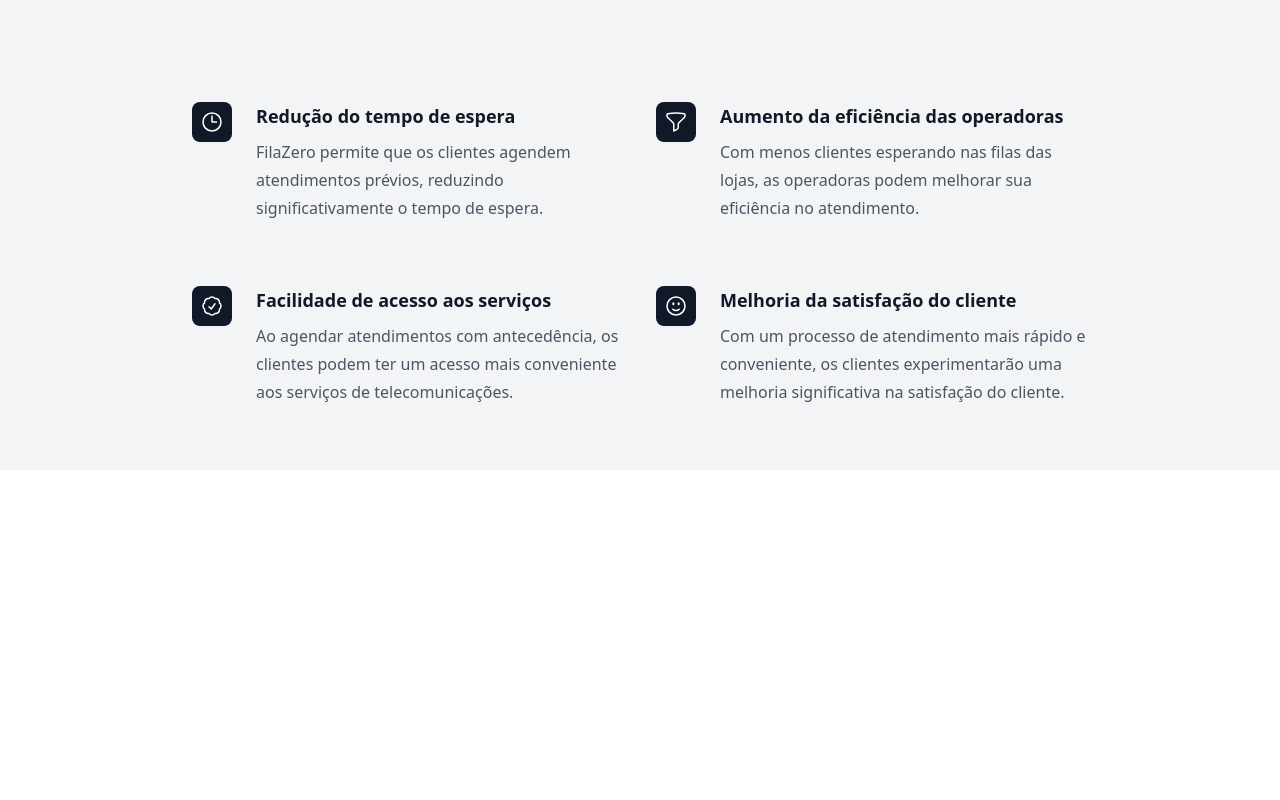
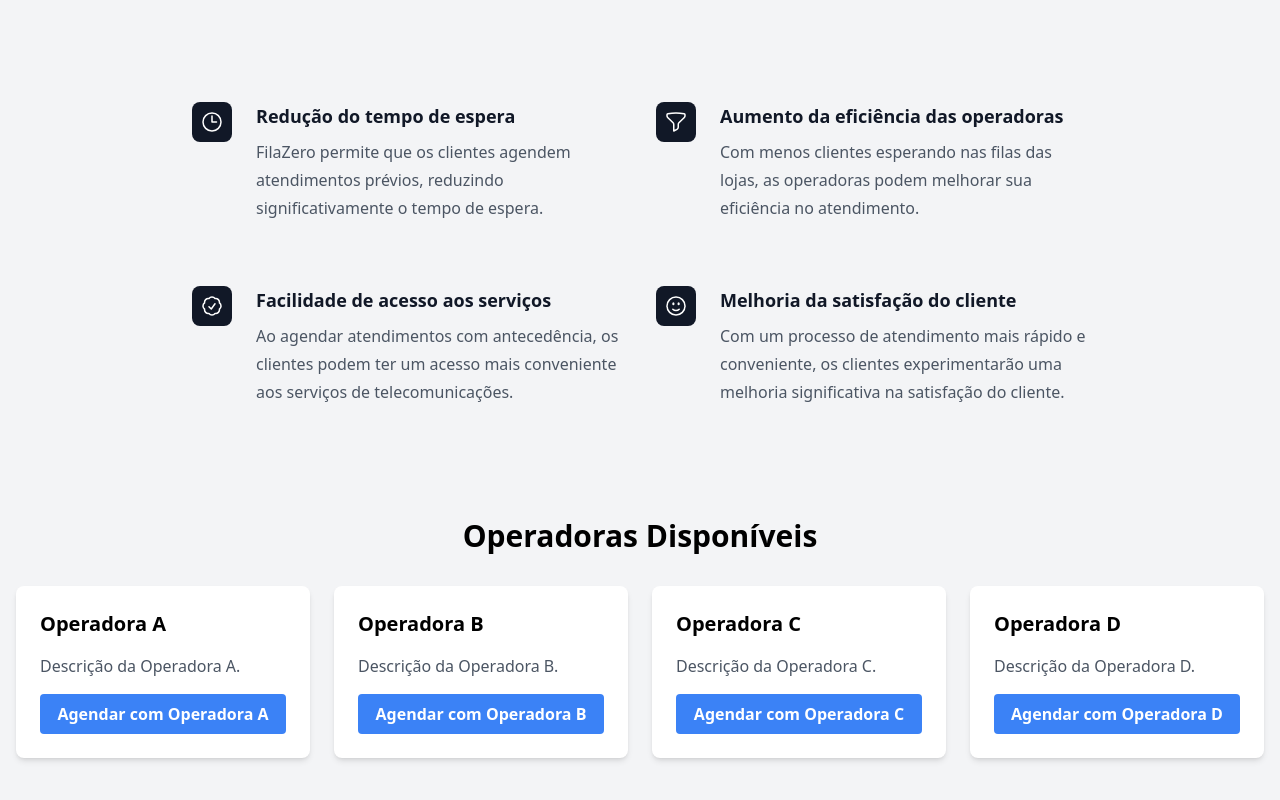
Before and after one commit to leehendrick/fila-zero, a Nuxt app in the folder nuxt-app/: page / in a window 1280 px wide. Shown: the part 710-1510 px from the top of the page. Before the commit the page ends 1180 px from the top, so only its background shows below. Built offline with nearby package versions, Linux system fonts and the light colour scheme.

Commit message:
Add operadoras section

```diff
--- a/nuxt-app/pages/index.vue
+++ b/nuxt-app/pages/index.vue
@@ -345,4 +345,57 @@
       </div>
     </div>
   </section>
+  <section class="py-12 bg-gray-100">
+    <div class="container mx-auto px-4">
+      <h2 class="text-3xl font-bold text-center mb-8">
+        Operadoras Disponíveis
+      </h2>
+
+      <div class="grid grid-cols-1 md:grid-cols-2 lg:grid-cols-4 gap-6">
+        <!-- Operadora 1 -->
+        <div class="bg-white p-6 rounded-lg shadow-md">
+          <h3 class="text-xl font-semibold mb-4">Operadora A</h3>
+          <p class="text-gray-600">Descrição da Operadora A.</p>
+          <button
+            class="mt-4 w-full bg-blue-500 text-white font-semibold py-2 px-4 rounded hover:bg-blue-600 transition duration-300"
+          >
+            Agendar com Operadora A
+          </button>
+        </div>
+
+        <!-- Operadora 2 -->
+        <div class="bg-white p-6 rounded-lg shadow-md">
+          <h3 class="text-xl font-semibold mb-4">Operadora B</h3>
+          <p class="text-gray-600">Descrição da Operadora B.</p>
+          <button
+            class="mt-4 w-full bg-blue-500 text-white font-semibold py-2 px-4 rounded hover:bg-blue-600 transition duration-300"
+          >
+            Agendar com Operadora B
+          </button>
+        </div>
+
+        <!-- Operadora 3 -->
+        <div class="bg-white p-6 rounded-lg shadow-md">
+          <h3 class="text-xl font-semibold mb-4">Operadora C</h3>
+          <p class="text-gray-600">Descrição da Operadora C.</p>
+          <button
+            class="mt-4 w-full bg-blue-500 text-white font-semibold py-2 px-4 rounded hover:bg-blue-600 transition duration-300"
+          >
+            Agendar com Operadora C
+          </button>
+        </div>
+
+        <!-- Operadora 4 -->
+        <div class="bg-white p-6 rounded-lg shadow-md">
+          <h3 class="text-xl font-semibold mb-4">Operadora D</h3>
+          <p class="text-gray-600">Descrição da Operadora D.</p>
+          <button
+            class="mt-4 w-full bg-blue-500 text-white font-semibold py-2 px-4 rounded hover:bg-blue-600 transition duration-300"
+          >
+            Agendar com Operadora D
+          </button>
+        </div>
+      </div>
+    </div>
+  </section>
 </template>
```
